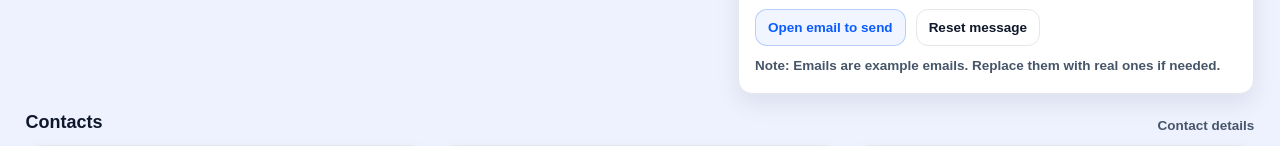
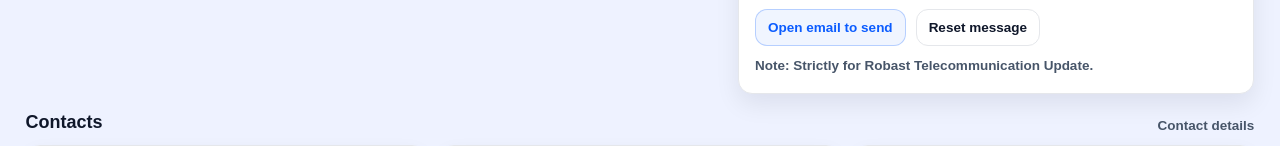
Before and after one commit to Catalyst827/telecommunication, a plain HTML site: page index.html in a window 1280 px wide. Shown: the part 412-558 px from the top of the page. Drawn offline with Linux system fonts and the light colour scheme.

Commit message:
Update email note for Robast Telecommunication

```diff
--- a/index.html
+++ b/index.html
@@ -443,7 +443,7 @@
                 </div>
 
                 <p id="emailNote" style="margin-top:10px; font-size:13.5px; color:var(--muted); font-weight:800;">
-                    Note: Emails are example emails. Replace them with real ones if needed.
+                    Note: Strictly for Robast Telecommunication Update.
                 </p>
             </div>
         </section>
```
